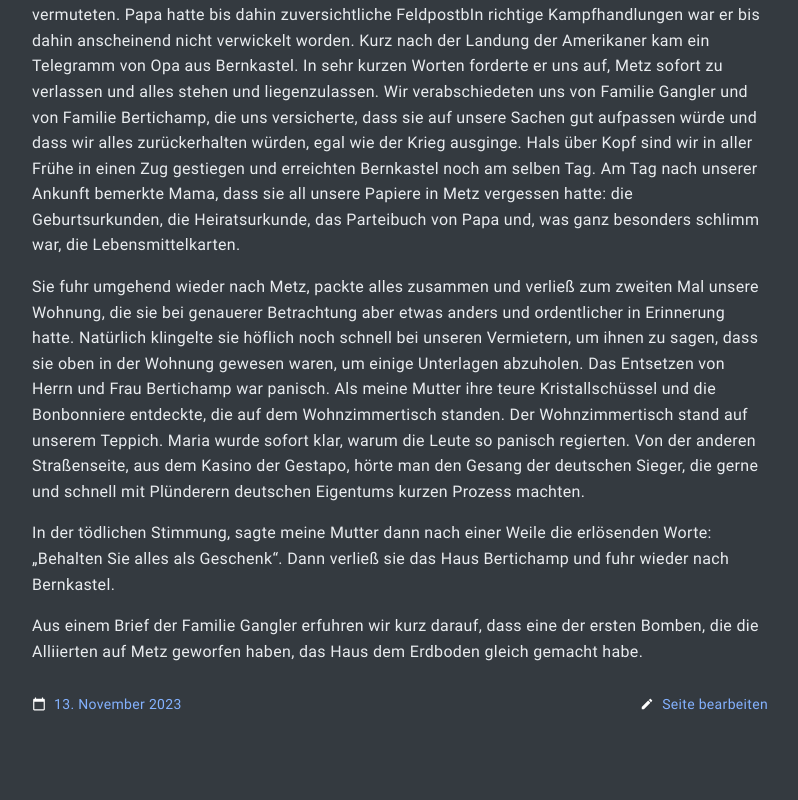
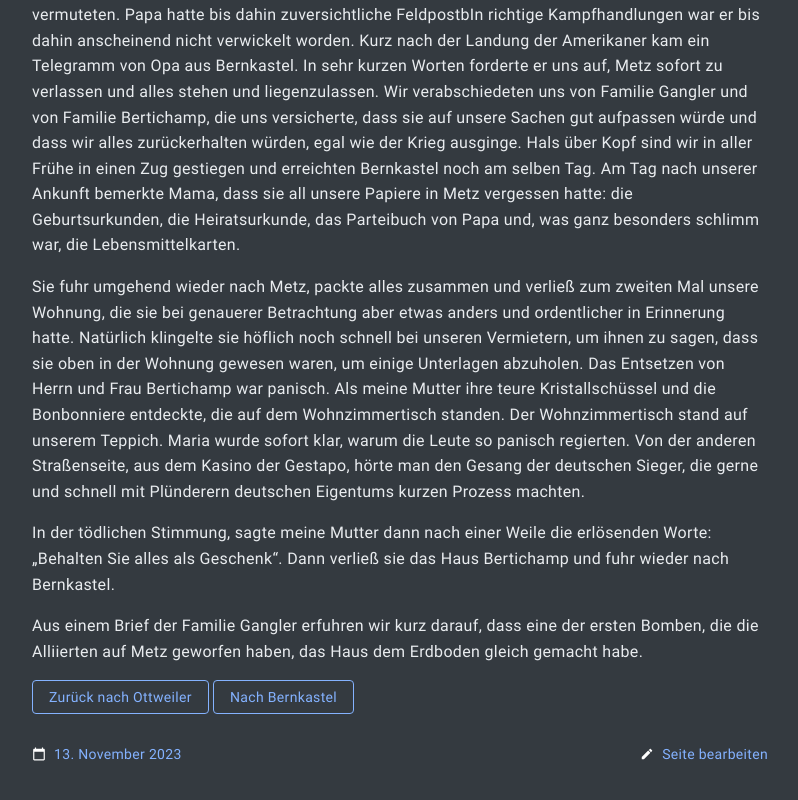
Before and after one commit to UKirsche/ukirsche.github.io, a plain HTML site: page docs/kapitel/metz/index.html in a window 1280 px wide. Shown: the part 7727-8527 px from the top of the page, without its empty margins (240-1038 px from the left). Before the commit the page ends 8487 px from the top, so only its background shows below. Drawn offline with Linux system fonts and the light colour scheme.

Commit message:
Issue #2 fertig

```diff
--- a/docs/kapitel/metz/index.html
+++ b/docs/kapitel/metz/index.html
@@ -334,6 +334,26 @@ stand auf unserem Teppich. Maria wurde sofort klar, warum die Leute so panisch r
 schnell mit Plünderern deutschen Eigentums kurzen Prozess machten.</p>
 <p>In der tödlichen Stimmung, sagte meine Mutter dann nach einer Weile die erlösenden Worte: „Behalten Sie alles als Geschenk“. Dann verließ sie das Haus Bertichamp und fuhr wieder nach Bernkastel.</p>
 <p>Aus einem Brief der Familie Gangler erfuhren wir kurz darauf, dass eine der ersten Bomben, die die Alliierten auf Metz geworfen haben, das Haus dem Erdboden gleich gemacht habe.</p>
+<p>
+
+
+
+
+
+<a  href="/docs/kapitel/ottweiler/"   class="book-btn">
+  Zurück nach Ottweiler
+</a>
+
+
+
+
+
+
+
+<a  href="/docs/kapitel/bernkastel/"   class="book-btn">
+  Nach Bernkastel
+</a>
+</p>
 </article>
 
 
```
Also changed, not shown: docs/kapitel/bernkastel/index.html (+20 -0 lines), docs/kapitel/ottweiler/index.html (+10 -0 lines), index.html (+2 -1 lines).
